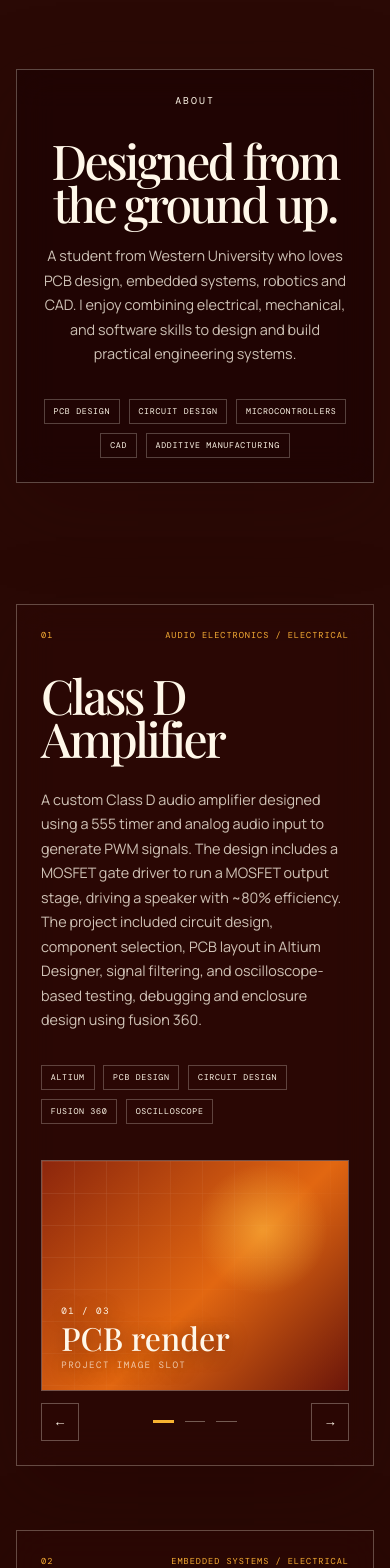
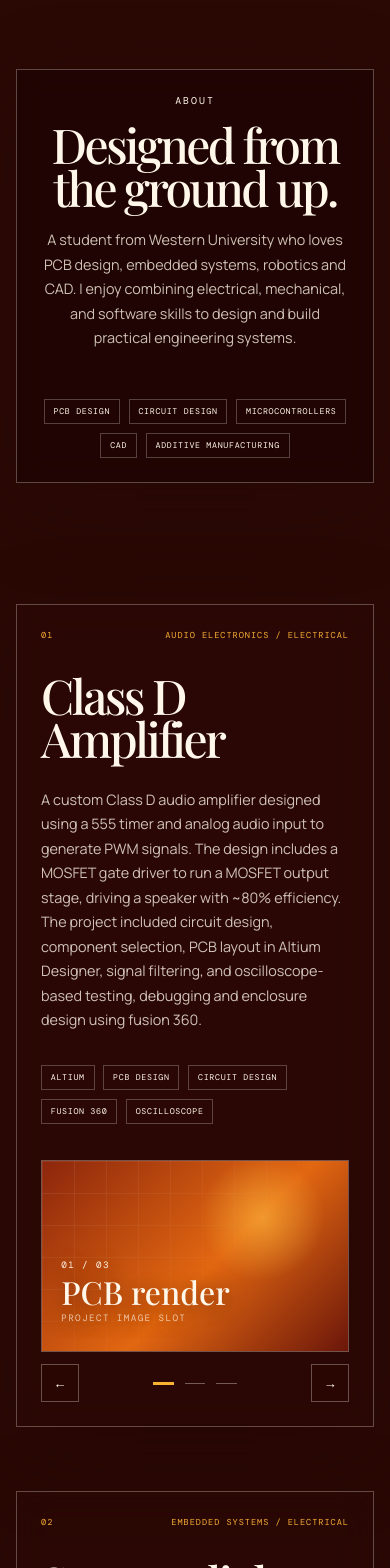
Before and after one commit to KoiBirb/Portfolio-Website, a React (Vite) app: page / in a window 390 px wide. Shown: the part 880-2448 px from the top of the page. Built offline with nearby package versions, Linux system fonts and the light colour scheme; a web font is replaced by a local one.

Commit message:
Formatting and mobile fixes

```diff
--- a/src/App.tsx
+++ b/src/App.tsx
@@ -281,6 +281,7 @@ export default function App() {
         ? target.closest("button, a, .carousel-viewport, .lightbox-viewport")
         : null;
     const handlePointerOver = (event: PointerEvent) => {
+      if (window.matchMedia("(hover: none), (pointer: coarse)").matches) return;
       const control = findControl(event.target);
       if (!control || (event.relatedTarget instanceof Node && control.contains(event.relatedTarget))) return;
       playSound(hoverSound);
@@ -603,6 +604,7 @@ function ProjectCarousel({ title, slides }: { title: string; slides: ProjectSlid
   const [lightboxOpen, setLightboxOpen] = useState(false);
   const [dragOffset, setDragOffset] = useState(0);
   const [isDragging, setIsDragging] = useState(false);
+  const [slideRatios, setSlideRatios] = useState<Record<number, number>>({});
   const dragRef = useRef<{ startX: number; pointerId: number; moved: boolean } | null>(null);
   const wheelLockRef = useRef<number | null>(null);
   const slideTitle = (slide: ProjectSlide) =>
@@ -699,6 +701,14 @@ function ProjectCarousel({ title, slides }: { title: string; slides: ProjectSlid
           src={slide.image}
           alt={slide.alt ?? slide.title}
           draggable="false"
+          onLoad={(event) => {
+            const image = event.currentTarget;
+            if (!image.naturalWidth || !image.naturalHeight) return;
+            const ratio = image.naturalWidth / image.naturalHeight;
+            setSlideRatios((current) => current[index] === ratio
+              ? current
+              : { ...current, [index]: ratio });
+          }}
         />
       )}
       <div className="carousel-grid" aria-hidden="true" />
@@ -717,6 +727,7 @@ function ProjectCarousel({ title, slides }: { title: string; slides: ProjectSlid
       <div className="project-carousel" aria-label={`${title} image carousel`}>
       <div
         className="carousel-viewport"
+        style={{ aspectRatio: slideRatios[activeSlide] ?? 16 / 10 }}
         role="button"
         tabIndex={0}
         aria-label={`Enlarge ${title} images`}
--- a/src/styles.css
+++ b/src/styles.css
@@ -474,6 +474,8 @@ a {
 
 .project-carousel {
   min-width: 0;
+  width: 100%;
+  align-self: center;
 }
 
 .carousel-viewport {
@@ -485,6 +487,7 @@ a {
   touch-action: pan-y;
   transform-origin: center;
   transition: transform 220ms ease;
+  margin-inline: auto;
 }
 
 .carousel-viewport:hover {
@@ -541,7 +544,7 @@ a {
 .carousel-slide figcaption {
   position: absolute;
   right: clamp(1.2rem, 3vw, 2.5rem);
-  bottom: clamp(1.2rem, 3vw, 2.5rem);
+  bottom: clamp(1.7rem, 3.5vw, 3rem);
   left: clamp(1.2rem, 3vw, 2.5rem);
   display: grid;
   gap: 0.3rem;
@@ -638,7 +641,8 @@ a {
   inset: 0;
   width: 100%;
   height: 100%;
-  object-fit: cover;
+  object-fit: contain;
+  object-position: center;
   pointer-events: none;
   user-select: none;
 }
@@ -869,6 +873,11 @@ a {
   margin-right: auto;
   margin-left: auto;
   text-align: center;
+}
+
+.about-card h2,
+.about-card > p:not(.section-label) {
+  transform: translateY(-1rem);
 }
 
 .about-card h2 {
```
